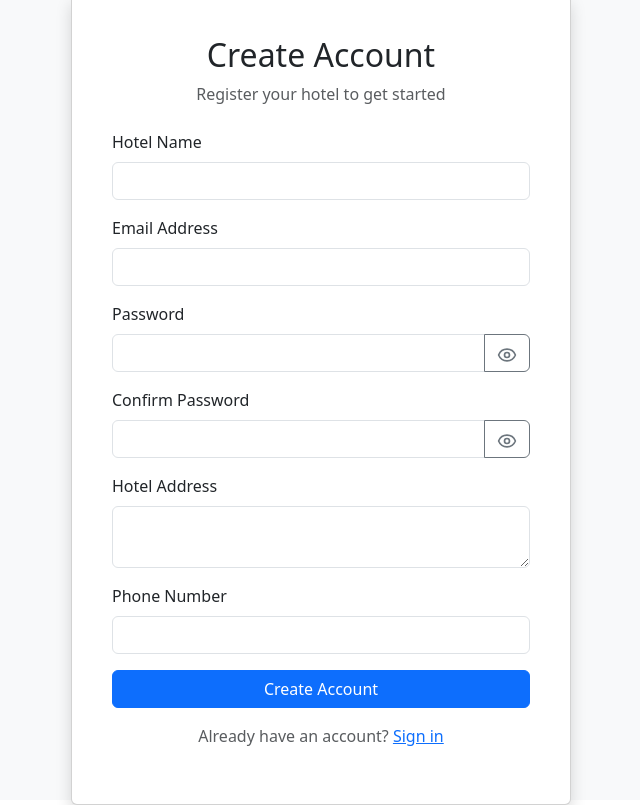
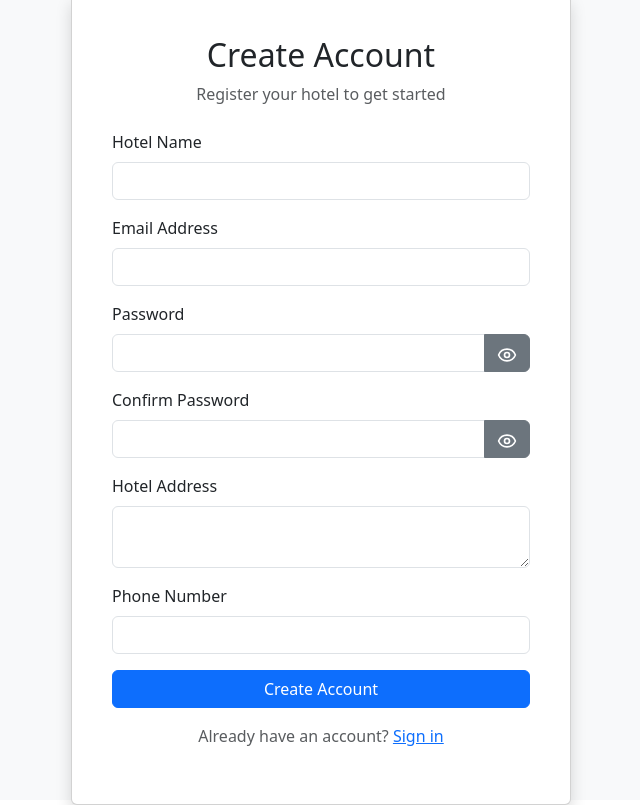
Before and after one commit to parshuram8884/hotel-management, a React (Vite) app in the folder client/: page /signup in a window 1280 px wide. Shown: the whole page, without its empty margins (319-959 px from the left). Built offline with nearby package versions, Linux system fonts and the light colour scheme.

Commit message:
Update Signup.jsx

```diff
--- a/client/src/pages/Signup.jsx
+++ b/client/src/pages/Signup.jsx
@@ -138,7 +138,7 @@ const SignUp = () => {
                 <button
                   type="button"
                   onClick={() => setShowPassword(!showPassword)}
-                  className="btn btn-outline-secondary"
+                  className="btn btn-secondary"
                 >
                   {showPassword ? <EyeOff size={20} /> : <Eye size={20} />}
                 </button>
@@ -164,7 +164,7 @@ const SignUp = () => {
                 <button
                   type="button"
                   onClick={() => setShowConfirmPassword(!showConfirmPassword)}
-                  className="btn btn-outline-secondary"
+                  className="btn btn-secondary"
                 >
                   {showConfirmPassword ? <EyeOff size={20} /> : <Eye size={20} />}
                 </button>
```
